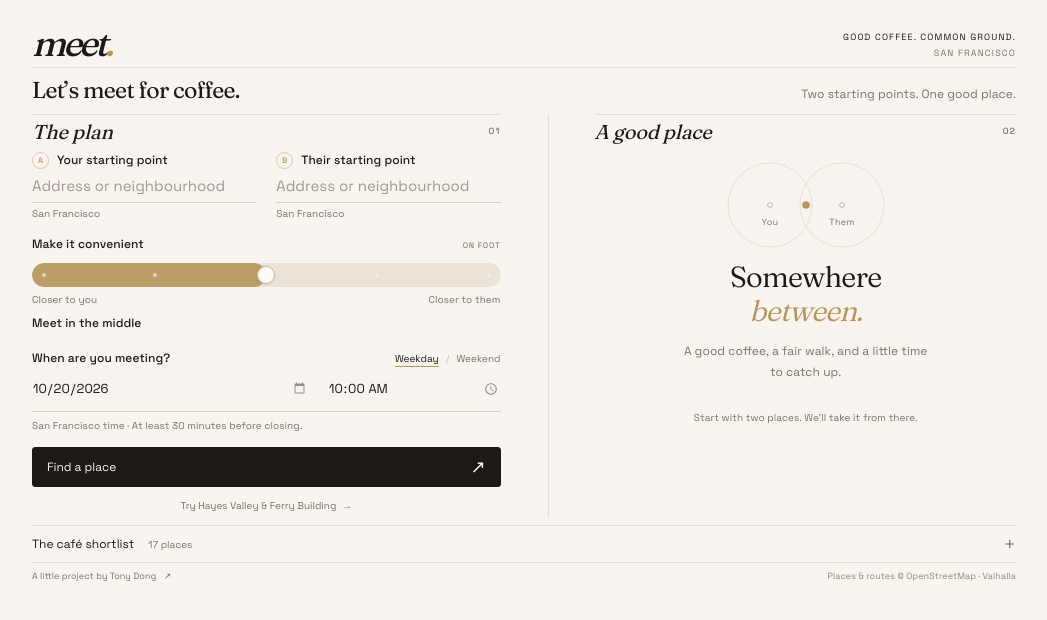
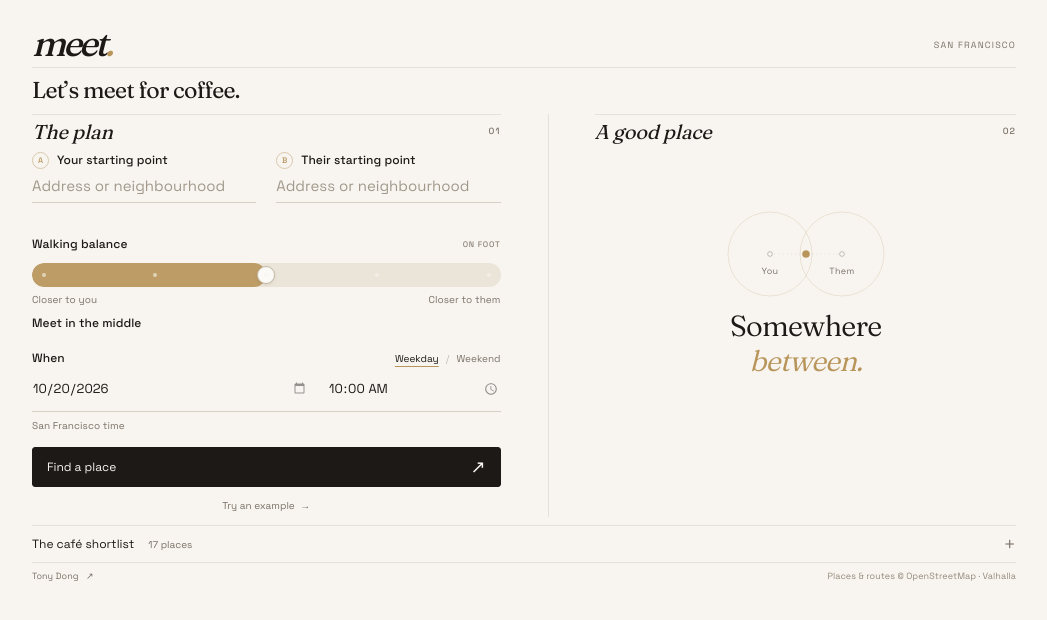
Before and after one commit to tonyd3/coffee-meetup, a Next.js app: page / in a window 1280 px wide. Shown: the top 620 px of the page, without its empty margins (116-1163 px from the left). Built offline with nearby package versions, Linux system fonts and the light colour scheme.

Commit message:
refactor: trim coffee meetup interface copy

```diff
--- a/app/globals.css
+++ b/app/globals.css
@@ -94,16 +94,11 @@ button {
   color: var(--accent);
 }
 .masthead-note {
-  display: grid;
-  gap: 8px;
   text-align: right;
   font-size: 9px;
   letter-spacing: 0.13em;
   color: var(--muted);
   line-height: 1.5;
-}
-.masthead-note span:first-child {
-  color: var(--ink);
 }
 .page-intro {
   padding: 38px 0 40px;
@@ -113,12 +108,6 @@ button {
   font-weight: 400;
   font-size: 31px;
   letter-spacing: -0.7px;
-}
-.page-intro p {
-  color: var(--muted);
-  font-size: 13px;
-  margin-top: 8px;
-  line-height: 1.6;
 }
 .workspace {
   display: grid;
@@ -363,21 +352,6 @@ button {
 .crossfade > span {
   display: inline-flex;
 }
-.balance-descriptions {
-  display: grid;
-  margin-top: 4px;
-}
-.balance-descriptions p {
-  grid-area: 1/1;
-  opacity: 0;
-  font-size: 11px;
-  line-height: 1.65;
-  color: var(--muted);
-  transition: opacity 0.2s var(--ease-out);
-}
-.balance-descriptions p.shown {
-  opacity: 1;
-}
 .when-heading {
   display: flex;
   justify-content: space-between;
@@ -494,13 +468,6 @@ input::-webkit-calendar-picker-indicator:hover {
 .example-button:hover span {
   transform: translateX(3px);
 }
-.live-hint {
-  font-size: 10px;
-  line-height: 1.6;
-  color: var(--muted);
-  text-align: center;
-  padding-top: 12px;
-}
 .reveal {
   overflow: hidden;
 }
@@ -521,6 +488,7 @@ input::-webkit-calendar-picker-indicator:hover {
   display: flex;
   flex-direction: column;
   align-items: center;
+  justify-content: center;
 }
 .meeting-diagram {
   width: 270px;
@@ -566,11 +534,6 @@ input::-webkit-calendar-picker-indicator:hover {
   max-width: 250px;
   margin-top: 18px;
 }
-.empty-state > p.empty-footnote {
-  font-size: 10px;
-  margin-top: auto;
-  padding-top: 42px;
-}
 .is-loading .diagram-centre {
   animation: breathe 1.5s ease-in-out infinite;
   transform-origin: center;
@@ -592,17 +555,6 @@ input::-webkit-calendar-picker-indicator:hover {
 .meeting-summary span {
   padding: 0 5px;
   color: var(--accent);
-}
-.result-topline {
-  display: flex;
-  align-items: center;
-  justify-content: space-between;
-  gap: 12px;
-}
-.result-topline .eyebrow {
-  font-size: 8px;
-  color: var(--accent);
-  letter-spacing: 0.13em;
 }
 .result-neighbourhood {
   font-size: 10px;
@@ -630,13 +582,6 @@ input::-webkit-calendar-picker-indicator:hover {
 }
 .address-link:hover {
   color: var(--ink);
-}
-.cafe-note {
-  font-size: 12px;
-  color: var(--muted);
-  line-height: 1.8;
-  margin-top: 21px;
-  max-width: 330px;
 }
 .walks {
   display: grid;
@@ -1000,22 +945,11 @@ footer a:hover {
     padding-bottom: 6px;
     letter-spacing: -3px;
   }
-  .masthead-note {
-    gap: 3px;
-  }
   .page-intro {
-    display: flex;
-    align-items: baseline;
-    justify-content: space-between;
-    gap: 20px;
     padding: 16px 0 20px;
   }
   .page-intro h1 {
     font-size: 25px;
-  }
-  .page-intro p {
-    font-size: 12px;
-    margin-top: 0;
   }
   .section-title {
     padding: 9px 0 15px;
@@ -1071,9 +1005,6 @@ footer a:hover {
   .example-button {
     margin-top: 7px;
   }
-  .live-hint {
-    padding-top: 8px;
-  }
   .results {
     border-left: 1px solid var(--line);
     padding-left: 47px;
@@ -1101,9 +1032,6 @@ footer a:hover {
   .empty-state > p {
     margin-top: 12px;
   }
-  .empty-state > p.empty-footnote {
-    padding-top: 20px;
-  }
   .meeting-summary {
     margin-top: 0;
     margin-bottom: 12px;
@@ -1114,10 +1042,6 @@ footer a:hover {
   }
   .address-link {
     margin-top: 6px;
-  }
-  .cafe-note {
-    margin-top: 8px;
-    line-height: 1.6;
   }
   .walks {
     margin: 12px 0;
@@ -1216,13 +1140,6 @@ footer a:hover {
   .balance-copy {
     margin-top: 7px;
   }
-  .balance-descriptions {
-    position: absolute;
-    width: 1px;
-    height: 1px;
-    overflow: hidden;
-    clip-path: inset(50%);
-  }
   .find-button {
     margin-top: 14px;
   }
@@ -1237,15 +1154,9 @@ footer a:hover {
   .empty-state h3 {
     font-size: 29px;
   }
-  .empty-state > p.empty-footnote {
-    padding-top: 12px;
-  }
   .cafe-result h2 {
     font-size: 25px;
     line-height: 1.15;
-  }
-  .cafe-note {
-    display: none;
   }
   .meeting-summary {
     margin-bottom: 8px;
@@ -1319,19 +1230,12 @@ footer a:hover {
   .masthead-note {
     font-size: 8px;
     letter-spacing: 0.1em;
-    gap: 6px;
-  }
-  .masthead-note span:first-child {
-    max-width: 155px;
   }
   .page-intro {
     padding: 29px 0 31px;
   }
   .page-intro h1 {
     font-size: 29px;
-  }
-  .page-intro p {
-    font-size: 12px;
   }
   .workspace {
     grid-template-columns: 1fr;
@@ -1354,9 +1258,6 @@ footer a:hover {
   }
   .balance-copy {
     margin-top: 16px;
-  }
-  .balance-descriptions p {
-    font-size: 11px;
   }
   .when-heading {
     gap: 8px;
@@ -1393,9 +1294,6 @@ footer a:hover {
   .empty-state h3 {
     font-size: 35px;
   }
-  .empty-state > p.empty-footnote {
-    padding-top: 31px;
-  }
   .results .section-title {
     padding-bottom: 26px;
   }
@@ -1404,9 +1302,6 @@ footer a:hover {
   }
   .cafe-result h2 {
     font-size: 33px;
-  }
-  .cafe-note {
-    max-width: 100%;
   }
   .walks {
     margin-top: 23px;
--- a/app/page.tsx
+++ b/app/page.tsx
@@ -15,20 +15,18 @@ export default function Home() {
           meet<span>.</span>
         </a>
         <div className="masthead-note">
-          <span>GOOD COFFEE. COMMON GROUND.</span>
           <span>SAN FRANCISCO</span>
         </div>
       </header>
       <main>
         <div className="page-intro">
           <h1>Let’s meet for coffee.</h1>
-          <p>Two starting points. One good place.</p>
         </div>
         <Meetup initialDate={tomorrow} />
       </main>
       <footer>
         <a href="https://tony-dong.com" target="_blank" rel="noreferrer">
-          A little project by Tony Dong <span aria-hidden="true">↗</span>
+          Tony Dong <span aria-hidden="true">↗</span>
         </a>
         <span>
           Places & routes ©{" "}
--- a/components/balance-slider.tsx
+++ b/components/balance-slider.tsx
@@ -26,7 +26,7 @@ export function BalanceSlider({
   return (
     <div className="balance">
       <div className="field-heading">
-        <label id="balance-label">Make it convenient</label>
+        <label id="balance-label">Walking balance</label>
         <span className="eyebrow small">ON FOOT</span>
       </div>
       <Slider.Root
@@ -85,18 +85,9 @@ export function BalanceSlider({
         <Crossfade value={balanceLabels[value]}>
           {balanceLabels[value]}
         </Crossfade>
-        <div className="balance-descriptions">
-          {descriptions.map((line, index) => (
-            <p
-              key={line}
-              inert={index !== value}
-              id={index === value ? "balance-description" : undefined}
-              className={index === value ? "shown" : ""}
-            >
-              {line}
-            </p>
-          ))}
-        </div>
+        <p id="balance-description" className="sr-only">
+          {descriptions[value]}
+        </p>
       </div>
     </div>
   );
--- a/components/cafe-result.tsx
+++ b/components/cafe-result.tsx
@@ -35,12 +35,7 @@ export function CafeResult({
   }
   return (
     <article className="cafe-result">
-      <div className="result-topline">
-        <span className="eyebrow">YOUR MEETING SPOT</span>
-        <span className="result-neighbourhood">
-          {result.cafe.neighbourhood}
-        </span>
-      </div>
+      <p className="result-neighbourhood">{result.cafe.neighbourhood}</p>
       <h2>{result.cafe.name}</h2>
       <a
         className="address-link"
@@ -51,7 +46,6 @@ export function CafeResult({
         {result.cafe.address}
         <span aria-hidden="true">↗</span>
       </a>
-      <p className="cafe-note">{result.cafe.note}</p>
       <div className="walks" aria-label="Walking times">
         <div>
           <span className="eyebrow">YOU</span>
@@ -75,8 +69,7 @@ export function CafeResult({
       </div>
       {estimated && (
         <p className="estimate-note">
-          Estimated walks. Live routing is unavailable; hills and street routes
-          may take longer.
+          Estimated walks · Live routes unavailable.
         </p>
       )}
       <div className="hours-row">
@@ -90,8 +83,8 @@ export function CafeResult({
       </div>
       <Reveal open={result.remaining < 60}>
         <p className="closing-warning">
-          <span aria-hidden="true">◷</span>Closes at {timeLabel(hours.close)} —
-          you’ll have {result.remaining} minutes together.
+          <span aria-hidden="true">◷</span>Closes at {timeLabel(hours.close)} ·{" "}
+          {result.remaining} min left.
         </p>
       </Reveal>
       <div className="calendar-section">
@@ -107,7 +100,7 @@ export function CafeResult({
         <Reveal open={calendarOpen}>
           <div className="calendar-options">
             <p>
-              {result.duration}-minute coffee, starting at {timeLabel(time)}.
+              {result.duration} min · {timeLabel(time)}
             </p>
             <a
               href={googleCalendar(result, date, time)}
@@ -123,12 +116,8 @@ export function CafeResult({
         </Reveal>
       </div>
       <p className="hours-note">
-        {Object.hasOwn(result.cafe.dateHours ?? {}, date)
-          ? "Hours for this date"
-          : "Regular hours"}{" "}
-        ·{" "}
         <a href={result.cafe.source} target="_blank" rel="noreferrer">
-          Check holiday hours ↗
+          Check hours ↗
         </a>
       </p>
     </article>
--- a/components/location-field.tsx
+++ b/components/location-field.tsx
@@ -158,9 +158,7 @@ export function LocationField({
           </button>
         )}
       </div>
-      <p className="location-detail">
-        {value.place?.detail || "San Francisco"}
-      </p>
+      <p className="location-detail">{value.place?.detail}</p>
       {open && (
         <div className="location-menu">
           <ul
--- a/components/meetup.tsx
+++ b/components/meetup.tsx
@@ -198,7 +198,7 @@ export function Meetup({ initialDate }: { initialDate: string }) {
               }}
             />
             <div className="when-heading">
-              <label htmlFor="meeting-date">When are you meeting?</label>
+              <label htmlFor="meeting-date">When</label>
               <div className="day-shortcuts">
                 <button
                   type="button"
@@ -253,9 +253,7 @@ export function Meetup({ initialDate }: { initialDate: string }) {
                 />
               </div>
             </div>
-            <p className="time-hint">
-              San Francisco time · At least 30 minutes before closing.
-            </p>
+            <p className="time-hint">San Francisco time</p>
             <Reveal open={Boolean(error) || Boolean(routes && inPast)}>
               <p className="form-error" role="alert">
                 {error || "Choose a meeting time in the future."}
@@ -286,14 +284,8 @@ export function Meetup({ initialDate }: { initialDate: string }) {
                 className="example-button"
                 onClick={example}
               >
-                Try Hayes Valley & Ferry Building{" "}
-                <span aria-hidden="true">→</span>
+                Try an example <span aria-hidden="true">→</span>
               </button>
-            )}
-            {routes && !loading && (
-              <p className="live-hint">
-                Move the slider or change the time to update your picks.
-              </p>
             )}
           </form>
         </section>
@@ -351,7 +343,7 @@ export function Meetup({ initialDate }: { initialDate: string }) {
                 </AnimatePresence>
                 {alternatives.length > 0 && (
                   <div className="alternatives">
-                    <h3 className="eyebrow">ALSO WORTH A LOOK</h3>
+                    <h3 className="eyebrow">OTHER OPTIONS</h3>
                     {alternatives.map((result) => (
                       <button
                         key={result.cafe.id}
@@ -391,8 +383,8 @@ export function Meetup({ initialDate }: { initialDate: string }) {
                 <h3>No coffee at this hour.</h3>
                 <p>
                   {activeCount === 0
-                    ? "Your shortlist is empty. Include a café below to get started."
-                    : "None of the cafés on your shortlist are open for 30 minutes at this time. Try an earlier time or another day."}
+                    ? "Select a café in your shortlist below."
+                    : "No shortlisted cafés stay open for 30 minutes. Try another time."}
                 </p>
                 <button
                   type="button"
@@ -441,7 +433,7 @@ export function Meetup({ initialDate }: { initialDate: string }) {
                 </div>
                 <h3>
                   {loading ? (
-                    "Finding your common ground."
+                    "Finding a place…"
                   ) : (
                     <>
                       Somewhere
@@ -450,16 +442,6 @@ export function Meetup({ initialDate }: { initialDate: string }) {
                     </>
                   )}
                 </h3>
-                <p>
-                  {loading
-                    ? "Checking the walk from both starting points."
-                    : "A good coffee, a fair walk, and a little time to catch up."}
-                </p>
-                {!loading && (
-                  <p className="empty-footnote">
-                    Start with two places. We’ll take it from there.
-                  </p>
-                )}
               </m.div>
             )}
           </AnimatePresence>
@@ -483,10 +465,7 @@ export function Meetup({ initialDate }: { initialDate: string }) {
         </button>
         <Reveal open={shortlistOpen}>
           <div id="shortlist-content" className="shortlist-content">
-            <p>
-              Choose the places you’d like to meet. Your selection stays in this
-              browser.
-            </p>
+            <p>Saved in this browser.</p>
             <div className="shortlist-list">
               {cafes.map((cafe) => (
                 <div className="shortlist-item" key={cafe.id}>
@@ -516,8 +495,7 @@ export function Meetup({ initialDate }: { initialDate: string }) {
               ))}
             </div>
             <p className="shortlist-note">
-              Regular hours checked 19 October 2026. Holiday hours and seating
-              can vary.
+              Hours checked 19 Oct 2026. Holiday hours and seating may vary.
             </p>
           </div>
         </Reveal>
```
Also changed, not shown: 1 other file (tests, documents, lock files or other folders).
